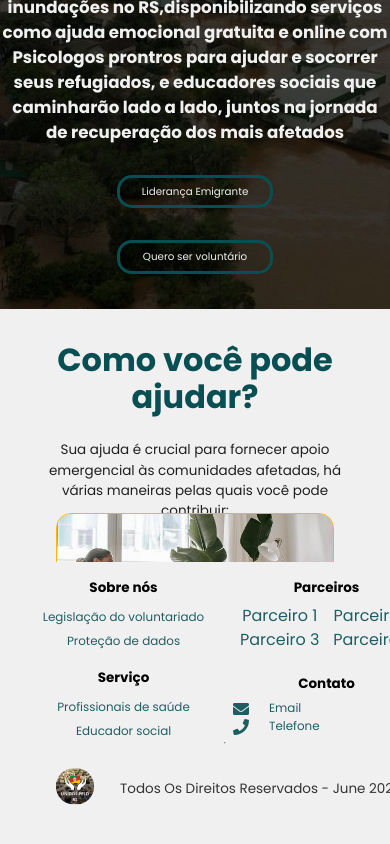
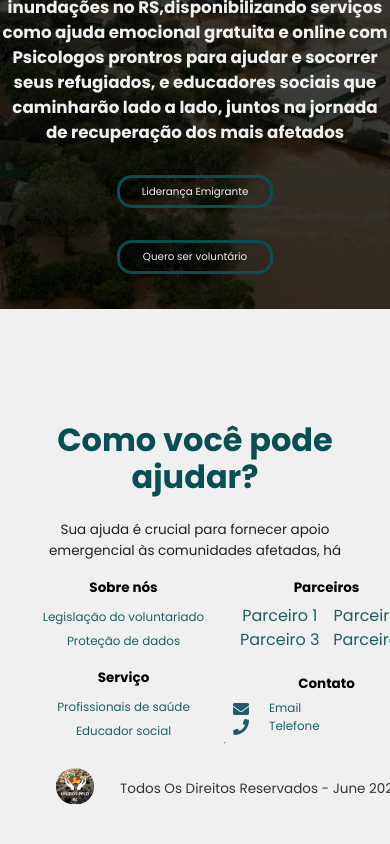
Before and after one commit to Dart1516/proyecto-toti-rs, a React (Create React App) app: page /Principal in a window 390 px wide. Shown: the part 282-1126 px from the top of the page. Built offline with nearby package versions, Linux system fonts and the light colour scheme.

Commit message:
home processodevoluntariado

```diff
--- a/src/assets/styles/HomePage.css
+++ b/src/assets/styles/HomePage.css
@@ -6,6 +6,7 @@
   display: flex;
   flex-direction: column;
   align-items: center;
+  gap: 5rem;
 }
 
 .web {
@@ -434,10 +435,13 @@
   }
 }
 @media only screen and (max-width: 670px) {
+  .body {
+    gap: 5rem;
+  }
   .voluntariado {
     gap: 1rem;
     height: auto;
-    max-height:max-content;
+    max-height:min-content;
     min-height: 100vh;
     margin-bottom: 2rem;
 }
@@ -482,7 +486,7 @@
     .proceso-voluntariado {
       display: flex;
       flex-direction: column;
-      gap: 15px;
+      gap: 1.5rem;
       align-items: flex-start;
       width: 100%;
       background-color: rgba(159, 152, 98, 0.345);
@@ -496,7 +500,7 @@
     color:var(--color4)
 }
 .proceso-voluntariado h1{
-  background-image: linear-gradient(to right, var(--color3),var(--color3), var(--color2));
+  background-image: linear-gradient(to right, var(--color1), var(--color2));
     background-clip: text;
     -webkit-background-clip: text; /* Prefijo para navegadores WebKit */
     color: transparent;
```
